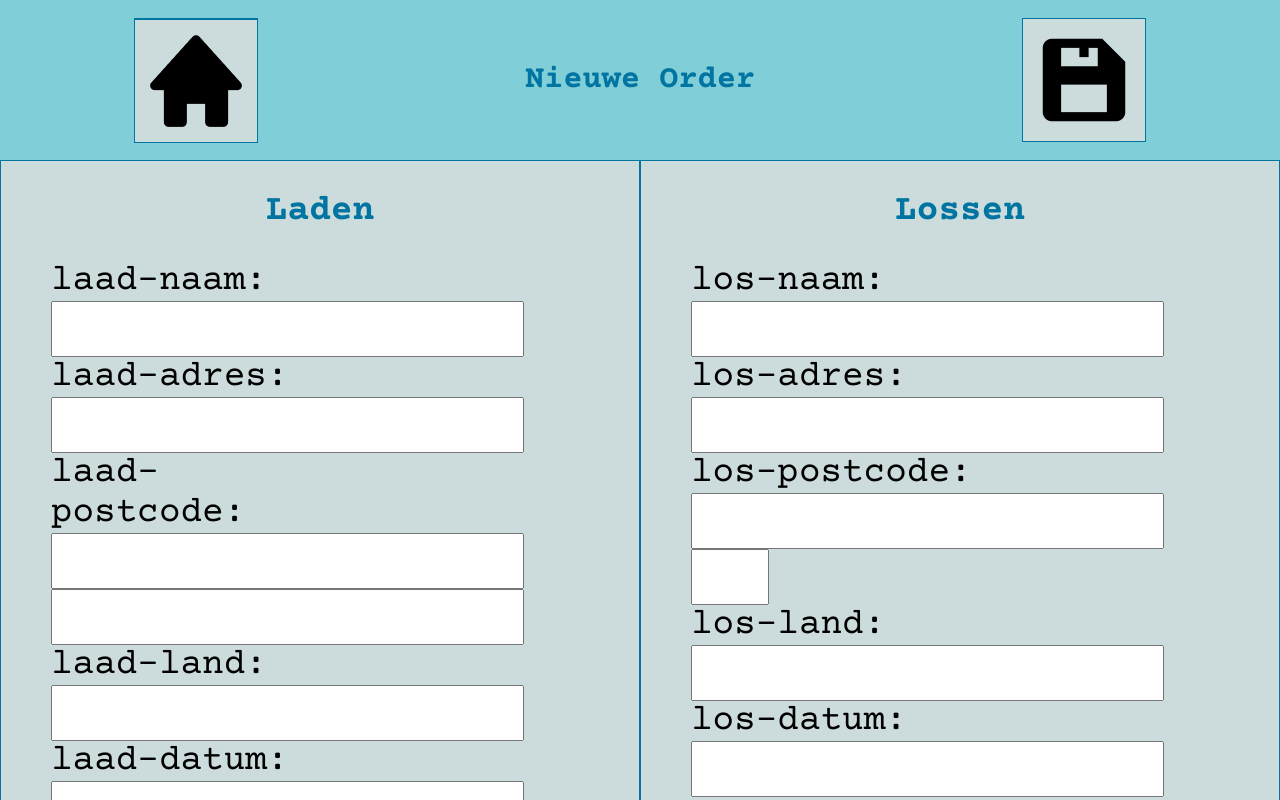
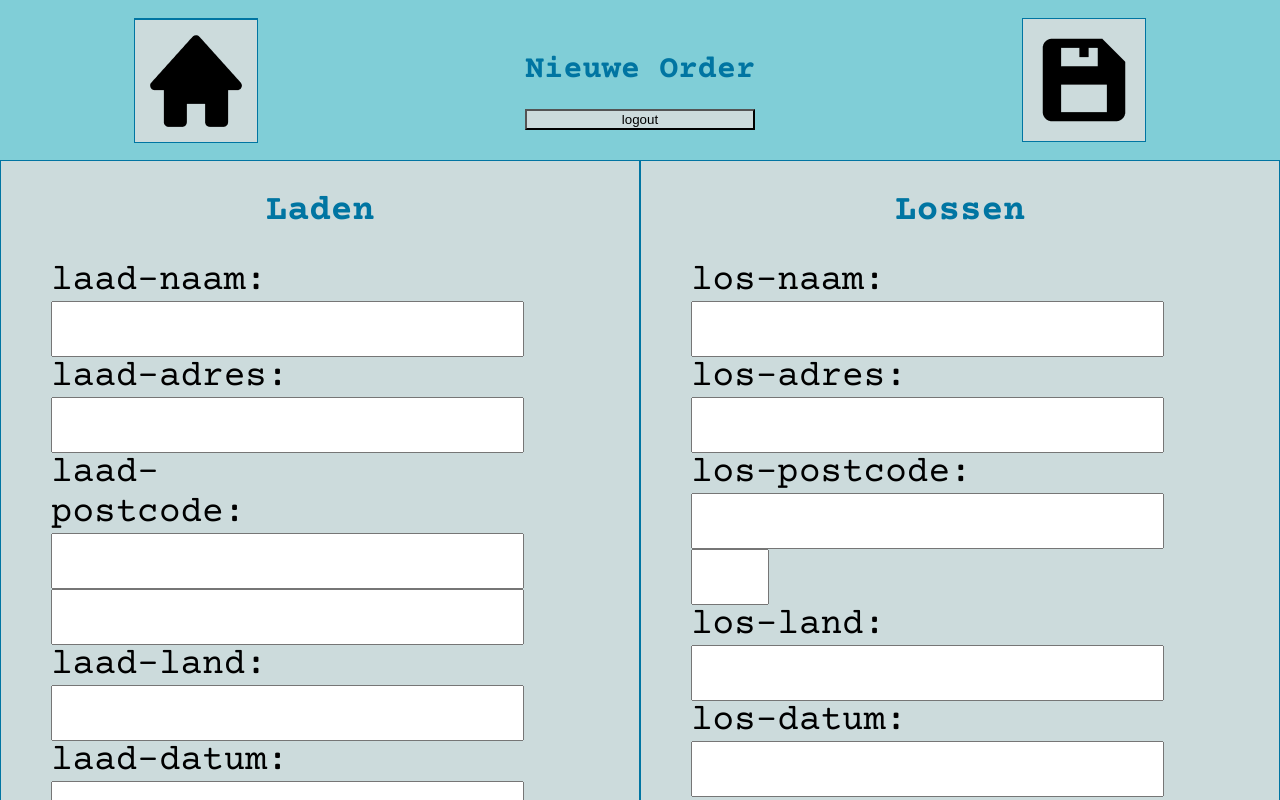
Before and after one commit to MRensen/transport-app-frontend, a React (Create React App) app: page /customer/new in a window 1280 px wide. Shown: the top 800 px of the page. Built offline with nearby package versions, Linux system fonts and the light colour scheme.

Commit message:
removed redundant files

```diff
--- a/src/components/Header/Header.css
+++ b/src/components/Header/Header.css
@@ -20,6 +20,14 @@
     font-family: 'courier prime', monospace;
 }
 
+.header-center{
+    display: flex;
+    flex-direction: column;
+}
+.header-center button{
+    background-color: #CCDBDC;
+}
+
 .header-title {
     color: #0075A2;
     background: #80CED7;
--- a/src/components/Header/Header.js
+++ b/src/components/Header/Header.js
@@ -1,23 +1,31 @@
 import pngLogo from "../../resources/logistiekapplogo.png";
-import {useState} from "react";
+import {useContext, useState} from "react";
 import "./Header.css";
 import acceptPNG from "../../resources/acceptbutton.png";
 import declinePNG from "../../resources/cancelbutton.png";
 import homePNG from "../../resources/homebutton.png";
 import savePNG from "../../resources/savebutton.png";
+import {AuthContext} from "../Context/AuthContextProvider";
 
 function Header({ismenu, titleName, logo, left, leftFunction, right, rightFunction, disableSave}) {
+    const {logout} = useContext(AuthContext);
     return (
         <>
             {!ismenu &&
             <div className="header-single">
-                <img src={logo} alt="logistiekApp"/>
+                <div className="header-center">
+                    <img src={logo} alt="logistiekApp"/>
+                    <button onClick={logout}>logout</button>
+                </div>
             </div>
             }
             {ismenu &&
             <div className="header-double">
                 <img src={left} alt="button-header-left" onClick={leftFunction}/>
-                <h1 className="header-title"> {titleName} </h1>
+                <div className="header-center">
+                    <h1 className="header-title"> {titleName} </h1>
+                    <button onClick={logout}>logout</button>
+                </div>
                 {!disableSave ?
                     <img src={right} alt="button-header-right" onClick={rightFunction}/>
                     :
--- a/src/components/Header/HeaderPlain.js
+++ /dev/null
@@ -1,11 +0,0 @@
-import pngLogo from "../../resources/logistiekapplogo.png";
-import Header from "./Header";
-
-export default function HeaderPlain(){
-    return(
-        <Header
-            logo={pngLogo}
-            ismenu={false}
-            />
-    )
-}
```
Also changed, not shown: src/components/Header/HeaderAcceptDecline.js (deleted, +0 -14 lines), src/components/Header/HeaderHomeSave.js (deleted, +0 -16 lines).
